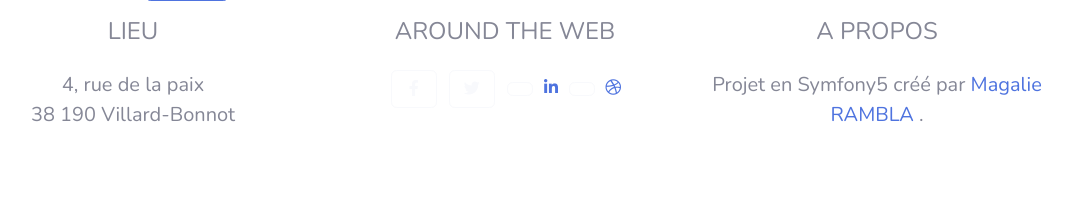
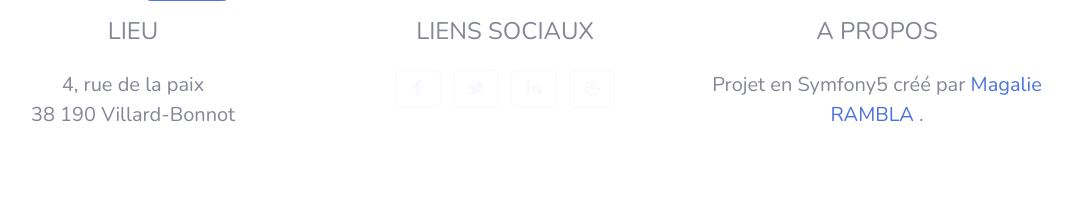
Before and after one commit to magalierambla/Videotheque-symfony, a Symfony app: template templates/accueil/index.html.twig in a window 1280 px wide. Shown: the part 2134-2336 px from the top of the page, without its empty margins (135-1207 px from the left). Run offline with Twig, Linux system fonts and the light colour scheme; the template is opened without the code that fills it, so the values that code supplies are empty; some libraries are stand-ins or nearby versions.

Commit message:
modif template personnalisation

```diff
--- a/templates/accueil/index.html.twig
+++ b/templates/accueil/index.html.twig
@@ -212,18 +212,16 @@
                     </div>
                     <!-- Footer Social Icons-->
                     <div class="col-lg-4 mb-5 mb-lg-0">
-                        <h4 class="text-uppercase mb-4">Around the Web</h4>
+                        <h4 class="text-uppercase mb-4">{# Around the Web #}Liens sociaux</h4>
                         <a class="btn btn-outline-light btn-social mx-1" href="#!"><i class="fab fa-fw fa-facebook-f"></i></a>
                         <a class="btn btn-outline-light btn-social mx-1" href="#!"><i class="fab fa-fw fa-twitter"></i></a>
-                        <a class="btn btn-outline-light btn-social mx-1" href="#!">
-                            <a href="https://www.linkedin.com/in/magalie-rambla-12a4868b/">
-                                <i class="fab fa-fw fa-linkedin-in"></i>
-                            </a>
+                        <a class="btn btn-outline-light btn-social mx-1" href="#!"><i class="fab fa-fw fa-linkedin-in"></i>
+                            {# <a href="https://www.linkedin.com/in/magalie-rambla-12a4868b/">
+                            </a> #}
                         </a>
-                        <a class="btn btn-outline-light btn-social mx-1" href="#!">
-                            <a href="http://magalierambla.com">
-                                <i class="fab fa-fw fa-dribbble"></i>
-                            </a>
+                        <a class="btn btn-outline-light btn-social mx-1" href="#!"><i class="fab fa-fw fa-dribbble"></i>
+                            {# <a href="http://magalierambla.com">
+                            </a> #}
                         </a>
                     </div>
                     <!-- Footer About Text-->
```
